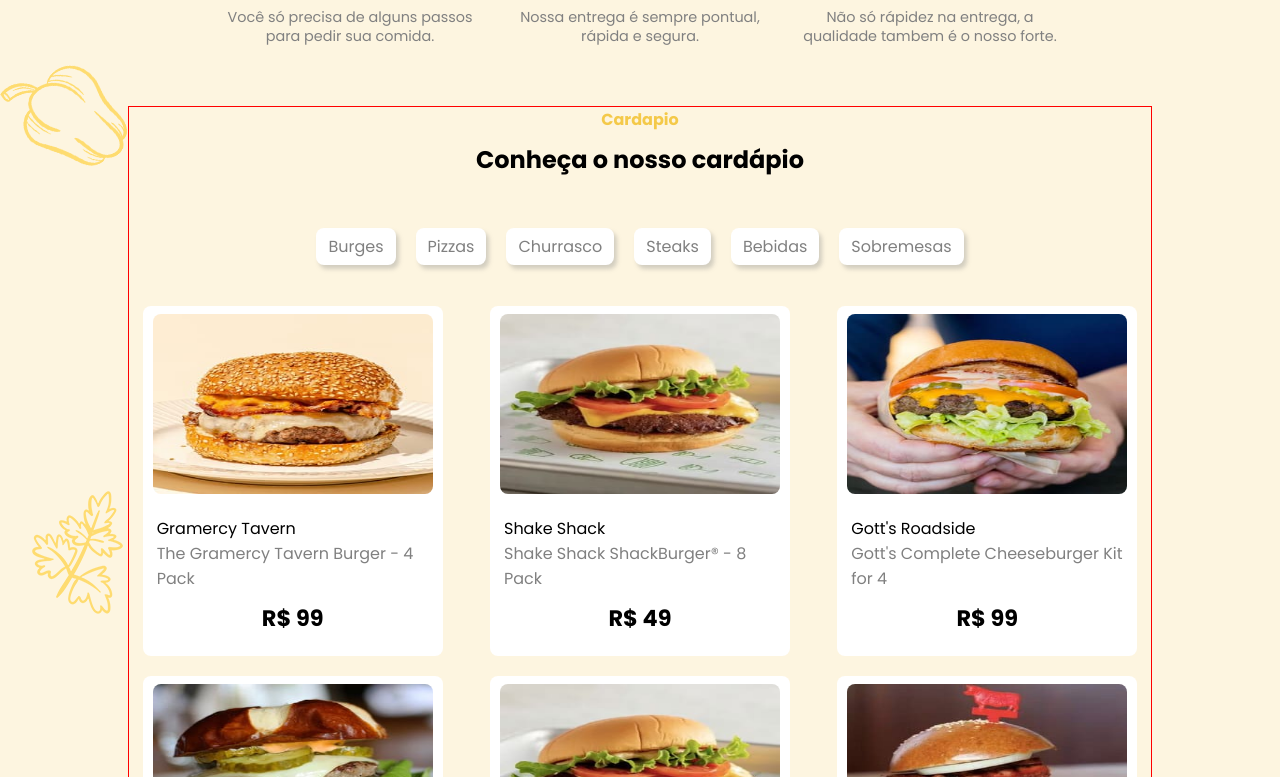
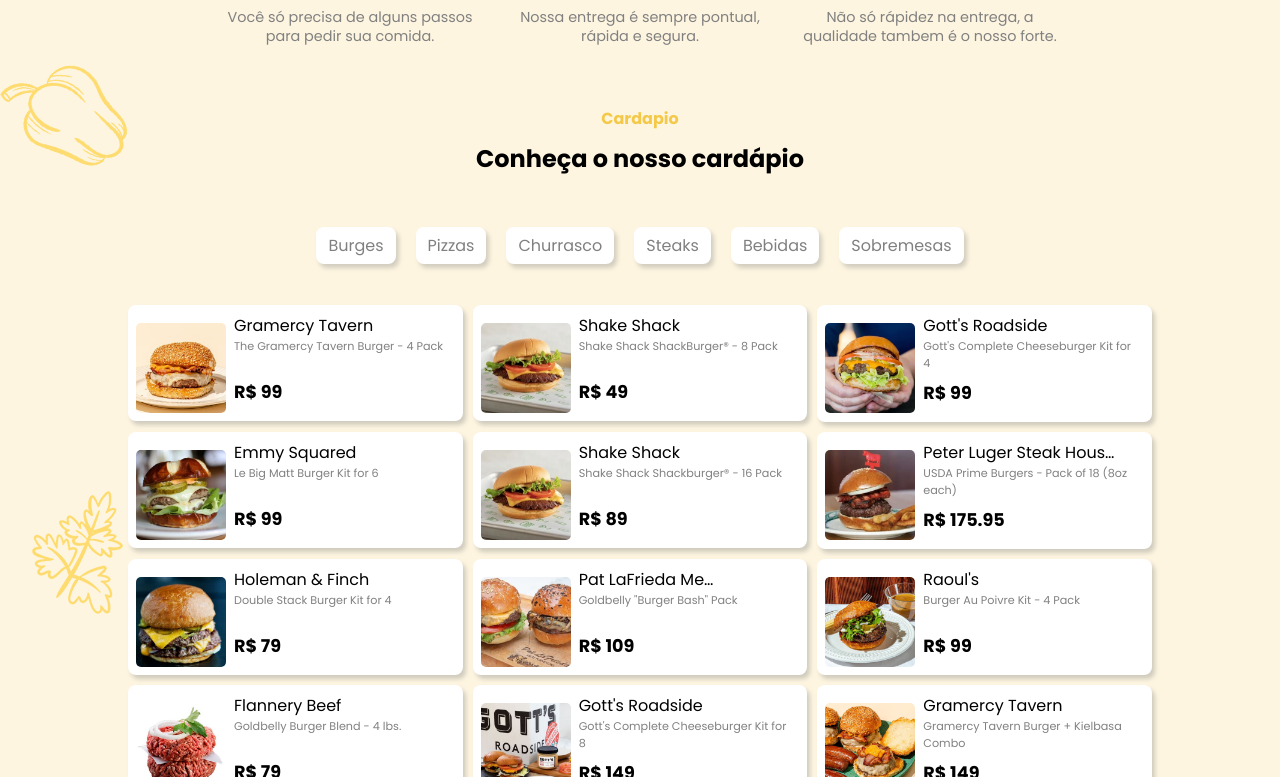
Before and after one commit to LAsolucoes/cardapio-online, a Next.js app: page / in a window 1280 px wide. Shown: the part 1023-1800 px from the top of the page. Built offline with nearby package versions, Linux system fonts and the light colour scheme.

Commit message:
modal products

```diff
--- a/src/app/_Components/Cardapio/cardapio.module.css
+++ b/src/app/_Components/Cardapio/cardapio.module.css
@@ -4,7 +4,6 @@
     flex-direction: column;
     align-items: center;
     justify-content: center;
-    border: 1px solid red;
     margin: 50px auto;
 }
 
@@ -24,7 +23,7 @@
     margin: 10px auto;
 }
 
-.ContainerCategory{
+.ContainerCategory {
     display: flex;
     width: 100%;
     margin: 25px auto;
@@ -50,18 +49,19 @@
 
 }
 
-.CardapioContent{
+.CardapioContent {
     display: grid;
-    grid-template-columns: auto auto  auto;
+    grid-template-columns: repeat(3, 1fr);
     justify-content: space-around;
     align-items: center;
     width: 100%;
-    gap: 20px;
+    gap: 10px;
 }
 
+
 .ContentCardapioItens {
-    height: 350px;
-    width: 300px;
+    min-height: 100px;
+    width: 100%;
     display: flex;
     flex-direction: column;
     padding: 8px;
@@ -69,85 +69,107 @@
     border-radius: 8px;
     transition: 0.6s ease;
     cursor: pointer;
+    box-shadow: 3px 4px 4px 0px rgba(128, 128, 128, 0.355);
 }
 
-.ContentCardapioItens .ImageProduct {
-    width: 100%;
-    height: 180px;
-    object-fit: fill;
+.ItemCardapio {
+    display: flex;
+    max-height: 100%;
+
+}
+
+.ImageProduct {
+    width: fit-content;
+    height: fit-content;
     display: flex;
     align-items: center;
     justify-content: center;
     background-color: var(--white);
     border-radius: 5px;
+    margin-top: 10px;
+
 }
 
-.Image{
-    border-radius: 8px;
+.Image {
+    object-fit: cover;
+    border-radius: 5px;
 }
 
-.ContentCardapioItens .NamePriceItem {
+.NamePriceItem {
     display: flex;
     flex-direction: column;
-    margin: 16px auto;
-    padding: 6px;
+    padding: 0px 8px;
+
 }
 
-.ContentCardapioItens .TitleProduct {
+.TitleProduct {
     color: var(--black);
     text-overflow: ellipsis;
     overflow: hidden;
     white-space: nowrap;
+    font-size: 1rem;
+    max-width: 90%;
+
 }
 
-.ContentCardapioItens .PriceProduct {
-    margin: 10px auto;
-    font-weight: bold;
-    font-size: 1.4rem;
+.Description {
+    font-size: 0.7rem;
+    display: flex;
+    flex-grow: 1;
+    color: var(--gray);
 }
 
-.ButtonAddRemove{
-    display: none;
-    align-items: center;
-    justify-content: center;
-    gap: 20px;
-    background-color: var(--white);
-    margin: 10px auto;
-    border-radius: 8px;
+.PriceProduct {
+    margin: 8px 0px;
+    font-weight: bold;
+    font-size: 1.1rem;
 }
 
-.ButtonAddRemove button{
-    color: var(--black);
-    font-size: 1rem;
-}
 
-.ContentCardapioItens:hover{
-  background-color: var(--yellow);
+.ContentCardapioItens:hover {
+    background-color: var(--yellow);
 
-}
-.ContentCardapioItens:hover .ButtonAddRemove{
-    display: flex;
-}
-.ContentCardapioItens:hover .PriceProduct{
-    display: none;
 }
 
 
 
-@media (max-width: 986px) {
-    .CardapioContent{
+
+@media (max-width: 1049px) {
+    .CardapioContent {
+        grid-template-columns: auto auto;
+        justify-content: center;
+
+    }
+
+    .ContentCardapioItens {
+        min-height: 80px;
+        width: 100%;
+
+
+    }
+
+
+
+}
+
+@media (max-width: 739px) {
+
+    .CardapioContent {
         display: flex;
         flex-wrap: wrap;
+        justify-content: center;
+        align-items: center;
+
+
+    }
+
+    .ContentCardapioItens {
+        margin: 0px 15px;
+        width: 100%;
+        display: flex;
+        min-height: 80px;
+
+
     }
 
 }
-
-@media (max-width: 425px) {
-
-  .ContentCardapioItens{
-  margin: 0px 10px;
-    width: 80%;
-    display: flex;
-  }
-
-}
--- a/src/app/_Components/Cardapio/index.tsx
+++ b/src/app/_Components/Cardapio/index.tsx
@@ -1,60 +1,63 @@
-"use client"
+"use client";
 import Link from "next/link";
 import Image from "next/image";
 
+import styles from "./cardapio.module.css";
+import {  useEffect, useState } from "react";
+import { Modal } from "../Modal";
 
-import styles from "./cardapio.module.css";
-import { useEffect, useState } from "react";
+interface ListaProdutosProps {
+  id: string;
+  img: string;
+  name: string;
+  dsc: string;
+  price: number;
+}
+export function Cardapio() {
+
+  const [listProducts, setListProdducts] = useState<ListaProdutosProps[]>([]);
+  const [openCloseModal, setOpenCloseModal] = useState(false);
+  const [modalId, setModalId] = useState("");
+
+  const [seeMore, setSeeMore] = useState(false);
 
 
 
-interface ListaProdutosProps {
-  id: string
-  img: string
-  name: string
-  dsc: string
-  price: number
-
-
-}
-export function Cardapio() {
-  const [addAmount, setAddAmount] = useState(0)
-  const [listProducts, setListProdducts] = useState<ListaProdutosProps[]>([])
-
-  const [ seeMore , setSeeMore ] = useState(false)
+  const selectedItem = listProducts.find((item) => item.id === modalId);
 
   useEffect(() => {
     async function ListProducts() {
       try {
-        const response = await fetch("/dados.json")
-        const data = await response.json()
-        console.log(data)
-        setListProdducts(data)
-
+        const response = await fetch("/dados.json");
+        const data = await response.json();
+        console.log(data);
+        setListProdducts(data);
       } catch {
-        alert("errorrr")
+        alert("errorrr");
       }
     }
-    ListProducts()
-  }, [])
+    ListProducts();
+  }, []);
 
-
-  function handleAdd() {
-    setAddAmount(addAmount + 1)
+  function SeeMore() {
+    alert("ok");
   }
 
-  function handleRemove() {
-    if (!addAmount) {
-      setAddAmount(addAmount)
+  function handleSelectItem(e: React.MouseEvent<HTMLElement>) {
+    const elementId = e.currentTarget.id;
+
+    setModalId(elementId);
+    setOpenCloseModal(!openCloseModal);
+
+    console.log(elementId);
+  }
+
+   function HandleCloseModal(){
+
+    setOpenCloseModal(false)
     return
    }
-    setAddAmount(addAmount - 1)
-  }
 
-
-  function SeeMore(){
-    alert("ok")
-  }
 
   return (
     <section className={styles.ContainerCardapio}>
@@ -74,47 +77,51 @@
         </nav>
       </div>
       <div className={styles.CardapioContent}>
-
-
-        {listProducts.map(item => (
-
-
-          <div className={styles.ContentCardapioItens} key={item.id}>
-              <div className={styles.ItemCardapio} >
+        {listProducts.map((item) => (
+          <div
+            className={styles.ContentCardapioItens}
+            key={item.id}
+            onClick={handleSelectItem}
+            id={item.id}
+          >
+            <div className={styles.ItemCardapio}>
               <div className={styles.ImageProduct}>
                 <Image
                   src={item.img}
                   alt={item.name}
-                    width={280}
-                    height={180}
-
+                  width={90}
+                  height={90}
+                  quality={100}
                   className={styles.Image}
                 />
               </div>
               <div className={styles.NamePriceItem}>
-                  <label className={styles.TitleProduct}>{item.name}</label>
-                  <p>{item.dsc}</p>
-                  <label className={styles.PriceProduct}>{`R$ ${item.price}`}</label>
+                <label className={styles.TitleProduct} title={item.name}>
+                  {item.name}
+                </label>
+                <label className={styles.Description}>{item.dsc}</label>
+                <label
+                  className={styles.PriceProduct}
+                >{`R$ ${item.price}`}</label>
 
-                  <div className={styles.ButtonAddRemove}>
-                    <button onClick={handleRemove}>-</button>
-                    <label> {addAmount} </label>
-                    <button onClick={handleAdd}>+</button>
-                  </div>
-                </div>
 
               </div>
             </div>
+          </div>
+        ))}
+      </div>
 
+      {openCloseModal && modalId && selectedItem && (
+        <Modal
+          title={selectedItem.name}
 
-
-        ))}
-
-
-
-
-
-      </div>
+          image={selectedItem.img}
+          name={selectedItem.name}
+          description={selectedItem.dsc}
+          price={selectedItem.price}
+          onClick={HandleCloseModal}
+        />
+      )}
     </section>
   );
 }
--- a/src/app/_Components/Main/index.tsx
+++ b/src/app/_Components/Main/index.tsx
@@ -49,10 +49,10 @@
                 <Image
                     src={ImageBurger}
                     alt={""}
-                    width={400}
-                    height={300}
+                    fill
                     quality={100}
                     priority
+                    className={styles.BurguerImage}
 
                 />
                 <div className={styles.Testimony}>
--- a/src/app/_Components/Main/main.module.css
+++ b/src/app/_Components/Main/main.module.css
@@ -43,6 +43,13 @@
 
 .MainContentImage {
   position: relative;
+  max-width: 400px;
+  width: 100%;
+  aspect-ratio: 4 / 3;
+}
+
+.BurguerImage{
+  object-fit: cover;
 }
 
 .MainContentImage .Testimony {
--- /dev/null
+++ b/src/app/_Components/Modal/index.tsx
@@ -0,0 +1,86 @@
+import Image from "next/image";
+import { useState } from "react";
+import styles from "./modal.module.css";
+interface ModalProps {
+  title: string;
+  image: string;
+  name: string;
+  description: string;
+  price: number;
+  onClick?: () => void;
+}
+
+export function Modal({
+  title,
+  image,
+  name,
+  description,
+  price,
+  onClick,
+}: ModalProps) {
+  const [addAmount, setAddAmount] = useState(0);
+
+  function handleAdd() {
+    setAddAmount(addAmount + 1);
+  }
+
+  function handleRemove() {
+    if (!addAmount) {
+      setAddAmount(addAmount);
+      return;
+    }
+    setAddAmount(addAmount - 1);
+  }
+
+  return (
+    <div className={styles.ModalBackground}>
+      <div className={styles.ModalContainer}>
+        <div className={styles.ModalContent}>
+          <div className={styles.TitleModal}>
+            <h1>{title}</h1>
+
+            <button onClick={onClick} className="btnDanger">
+              {" "}
+              X{" "}
+            </button>
+          </div>
+
+          <div className={styles.ImageProduct}>
+            <Image
+              src={image}
+              alt={name}
+              fill
+              priority={true}
+              quality={100}
+              className={styles.Image}
+            />
+          </div>
+
+          <div className={styles.Product}>
+            <label className={styles.NameProduct}>Descrição:</label>
+            <label className={styles.Description}>{description}</label>
+          </div>
+          <hr />
+
+          <div className={styles.PriceProduct}>
+            <label className={styles.Price}>{price}</label>
+          </div>
+        </div>
+
+        <div className={styles.FooterModal}>
+          <button className="btnSuccess">Adicionar </button>
+
+          <div className={styles.ButtonAddRemove}>
+            <button onClick={handleRemove} className="btnDanger">
+              -
+            </button>
+            <label> {addAmount} </label>
+            <button onClick={handleAdd} className="btnSuccess">
+              +
+            </button>
+          </div>
+        </div>
+      </div>
+    </div>
+  );
+}
--- a/src/app/globals.css
+++ b/src/app/globals.css
@@ -15,6 +15,7 @@
 body{
     background-image: url(../../public/assets/bg-icons-2.png);
     background-color: #f4c9492b;
+
 }
 
 p {
@@ -22,6 +23,7 @@
 }
 
 button {
+
     display: flex;
     align-items: center;
     justify-content: center;
@@ -33,6 +35,16 @@
     gap: 10px;
     transition: 0.6s ease;
 
+}
+
+.btnDanger{
+    background-color: red;
+    color: var(--white) !important;
+}
+
+.btnSuccess{
+    background-color: rgb(70, 151, 70);
+    color: var(--white) !important;
 }
 
 .btnWhite {
@@ -91,5 +103,6 @@
 }
 
 .IconSocialMedia {
+    background-color: var(--white);
     color: var(--black);
 }
```
Also changed, not shown: src/app/_Components/Modal/modal.module.css (added, +132 -0 lines). Lines whose indentation alone changed are shown as unchanged.
